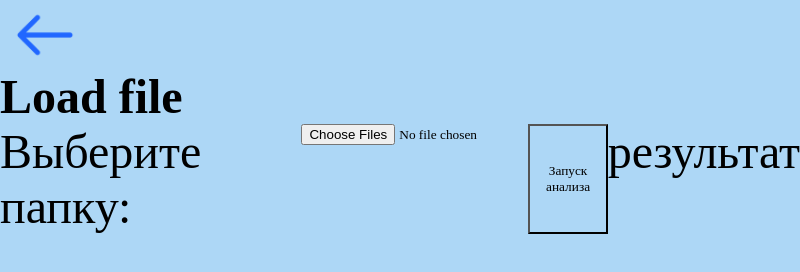
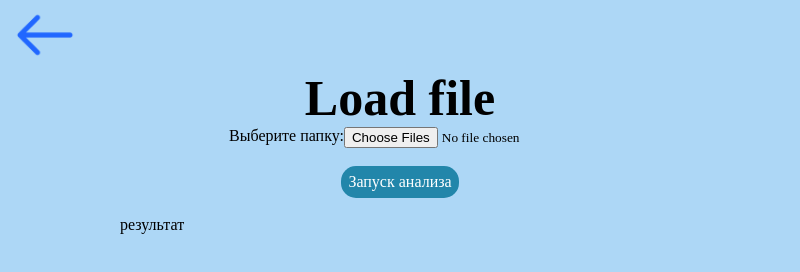
Before and after one commit to nizamovtimur/mishedron, an Electron app: page html/load_file.html in a window 800 px wide. Drawn offline with Linux system fonts and the light colour scheme.

Commit message:
load_page_center

```diff
--- a/css/style_load.css
+++ b/css/style_load.css
@@ -21,39 +21,38 @@ div.app{
 
 div.app > h2{
     position: absolute;
-    top: 20%;
+    top: 10%;
     left: 50%;
     font-size: 70px;
     transform: translate(-50%, -50%);
 }
 
-.div.app.app1{
-    align-items: center;
+div.app1{
+    display: flex;
     justify-content: center;
-    top: 50%;
-    left: 50%;
-    transform: translate(-50%, -50%);
 }
 
+h1{
+    position: relative;
+    text-align: center;
+    font-size: 50px;
+}
+
+div.app2{
+    left: 20%
+}
 .btn-load {
     display: inline-block;
-    padding: 15px 25px;
-    font-size: 24px;
+    padding: 7px 7px;
+    font-size: 16px;
     cursor: pointer;
     text-align: center;
     text-decoration: none;
     outline: none;
     color: #fff;
-    background-color: #4CAF50;
+    background-color: #2286aa;
     border: none;
     border-radius: 15px;
-    box-shadow: 0 9px #999;
 }
 
-.btn-load:hover {background-color: #3e8e41}
-
-.btn-load:active {
-    background-color: #3e8e41;
-    box-shadow: 0 5px #666;
-    transform: translateY(4px);
-}
+.btn-load:hover {background-color: #196480}
--- a/html/load_file.html
+++ b/html/load_file.html
@@ -5,15 +5,20 @@
 </head>
 <body>
 <a href = "index.html" title = "Назад"><img src="../photo/back.png" width = 60 height = 60 style="margin-left: 15px; margin-top: 5px"></a>
-<h1><font size = 70px>Load file</h1>
+<h1>Load file</h1>
     <div class ="app">
-        <label for="ctrl">Выберите папку:</label>
+        <label for="ctrl">Выберите папку:  </label>
         <input type="file" id="ctrl" webkitdirectory directory multiple/>
+    </div>
+<br>
+    <div class = "app1">
+        <button id="submit" name="submit_button" class = "btn-load">Запуск анализа</button>
         <br>
-        <button id="submit" name="submit_button" >Запуск анализа</button>
-        <br>
-        <div id="result">результат</div>
     </div>
+<br>
+<div class = "app2">
+    <div id="result" style="padding-left: 15%">результат</div>
+</div>
 <script src="../js/load_images.js"></script>
 </body>
 </html>
```
